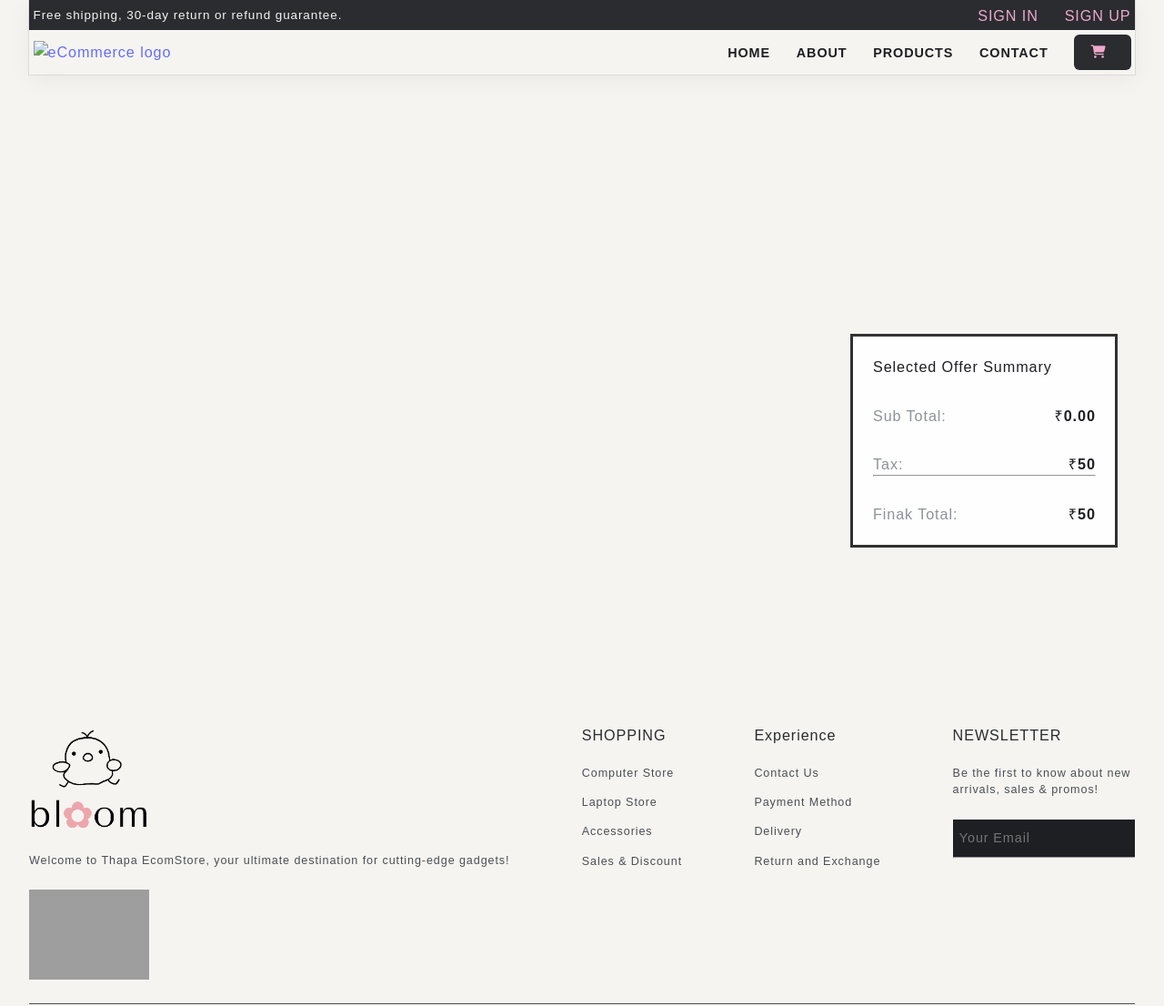
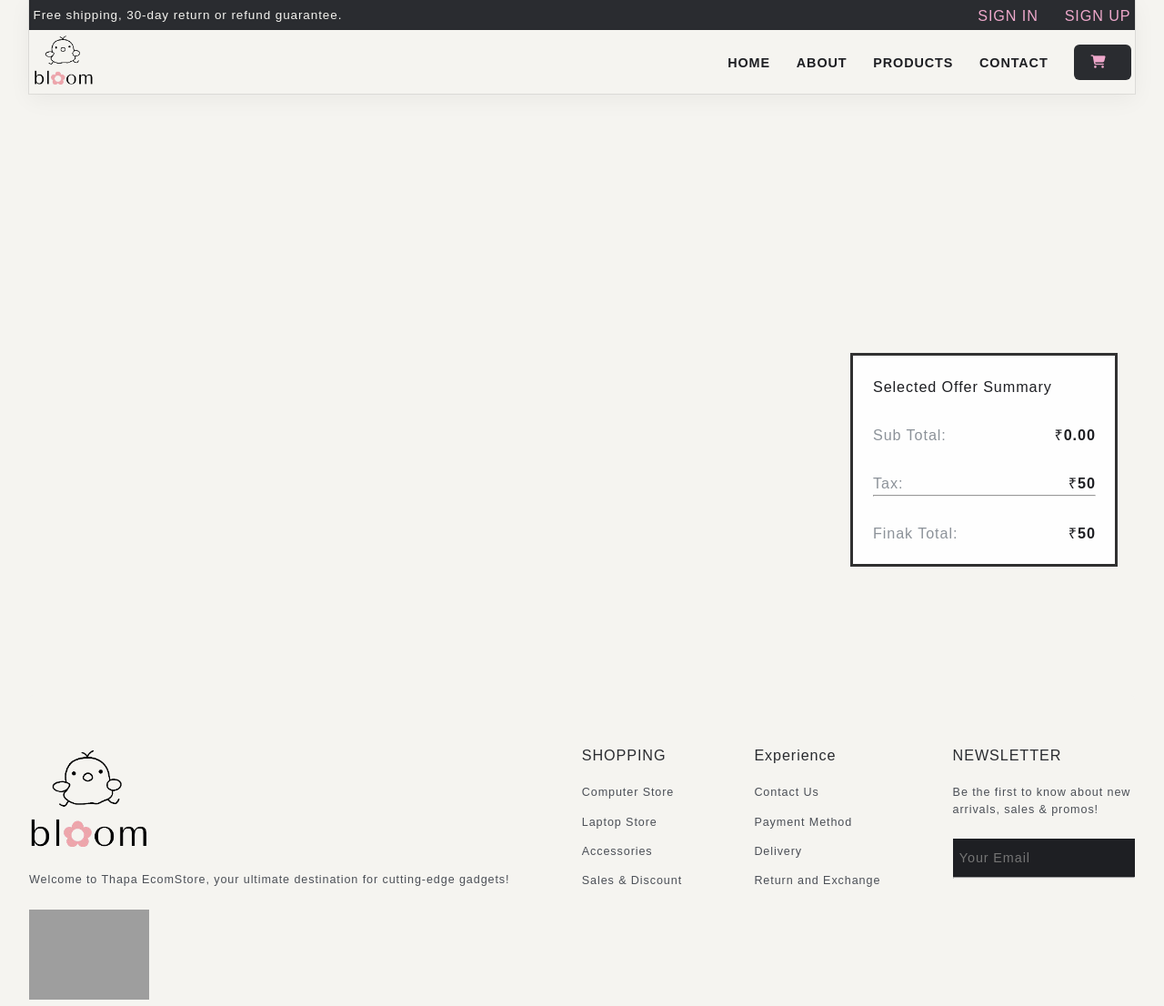
Before and after one commit to simmimansoori/Bloom-Store, a website built with Vite: page addToBag.html in a window 1280 px wide. Shown: the top 1106 px of the page at 91% size. Built offline with nearby package versions, Linux system fonts and the light colour scheme; grey boxes are pictures that could not be loaded; some icons are missing; a web font is replaced by a local one.

Commit message:
modified code

```diff
--- a/addToBag.html
+++ b/addToBag.html
@@ -30,7 +30,7 @@
         <div class="navbar-brand">
           <a href="index.html">
             <img
-              src="./public/images/log.png"
+              src="./public/images/logo.png"
               alt=" eCommerce logo"
               class="logo"
               width="80%"
@@ -139,7 +139,7 @@
     <footer class="section-footer">
         <div class="footer-container container">
           <div class="content_1">
-            <img src="./images/logo.png" alt="logo" />
+            <img src="./public/images/logo.png" alt="logo" />
             <p>
               Welcome to Thapa EcomStore, your ultimate destination for
               cutting-edge gadgets!
```
